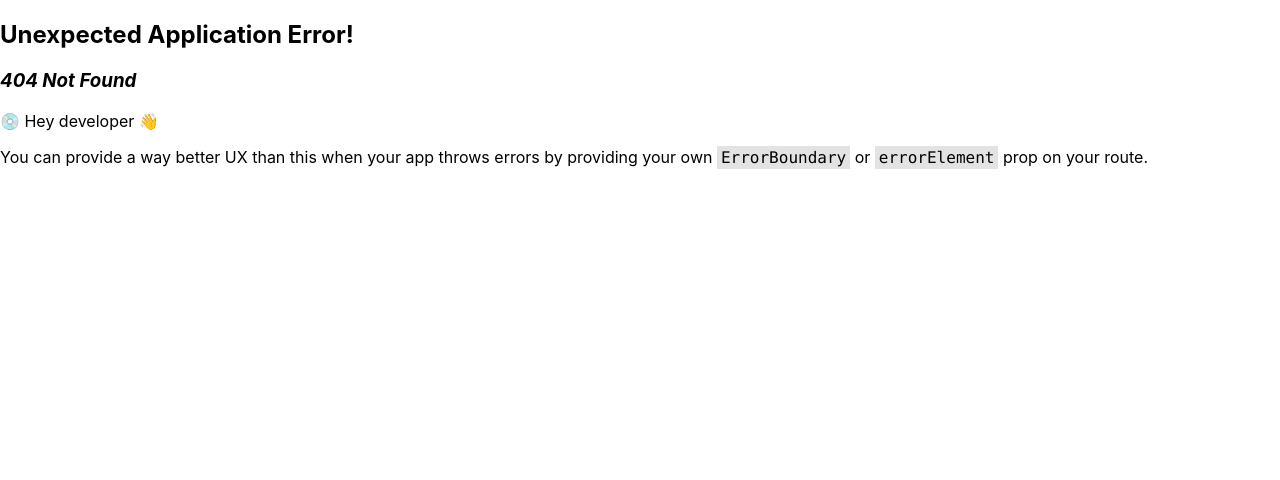
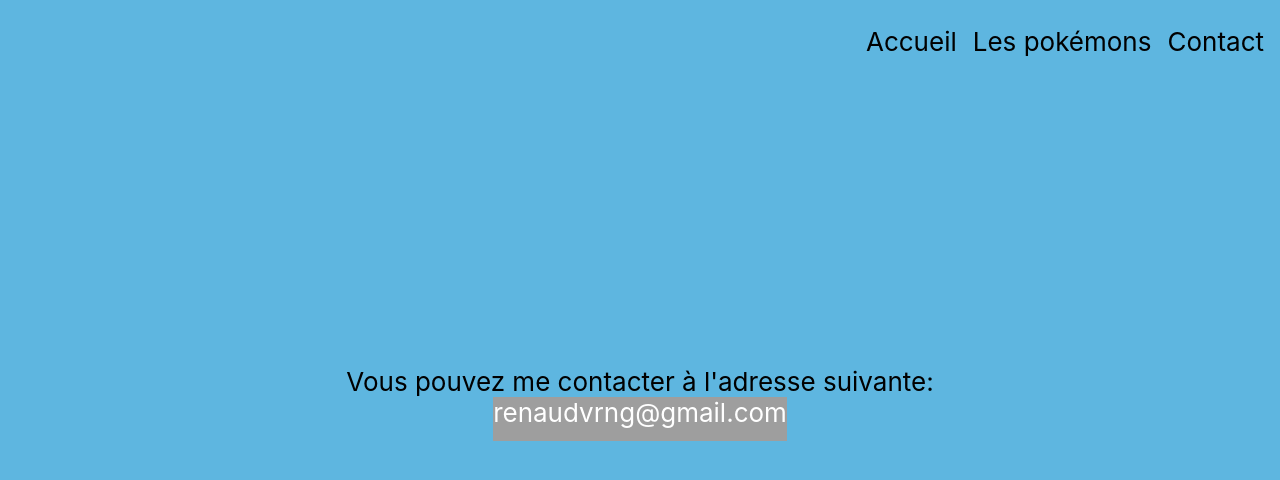
Before and after one commit to RenaudVernageau/pokedex, a React (Create React App) app: page /contact in a window 1280 px wide. Before the commit this address had no page. Shown: the top 480 px of the page. Built offline with nearby package versions, Linux system fonts and the light colour scheme; grey boxes are pictures that could not be loaded.

Commit message:
project v3

```diff
--- a/src/App.css
+++ b/src/App.css
@@ -1,6 +1,9 @@
+html{
+  background-color: #5EB6E0;
+}
+
 .App {
   text-align: center;
-  background-color: #5EB6E0;
 }
 
 .App-logo {
@@ -39,5 +42,64 @@ li{
 }
 
 .App-main {
-  min-height: 100vh;
+  min-height: 50vh;
 }
+
+/* spécificités */
+.abilities{
+  margin: 0.8rem;
+  border: .2rem solid #D9D9D9;
+  border-radius: 12px;
+  box-shadow: 5px 5px 15px -3px rgba(0,0,0,0.32);
+  background-color: #fff;
+  padding: .2rem;
+  color: #404040;
+  font-size: 1.2rem;
+}
+
+h2, h3, p .abilities {
+  text-transform: capitalize;
+}
+
+.main__features{
+  display: flex;
+  flex-wrap: wrap;
+  justify-content: center;
+}
+
+.main__features p {
+  padding: 1rem;
+}
+
+/* contact */
+.contact {
+  display: grid;
+  place-items: center;
+  height: 80vh;
+}
+
+.contact p{
+  display: flex;
+  justify-content: center;
+  align-items: center;
+  flex-direction: column;
+}
+
+.contact a{
+  color:white;
+  text-decoration:none;
+  padding-bottom:13px;
+  background-image:url('https://daks2k3a4ib2z.cloudfront.net/56d8a8f1100bc1bb7928eebd/583235fcbb16630f49a50a8f_wavy-w.png');
+  background-repeat:repeat-x;
+  background-position:-200px 100%;
+  background-size:230px;
+}
+
+.contact a:hover {
+  animation: slideleft 900s infinite linear;
+}
+
+@keyframes slideleft {
+  from { background-position-x: -200px; }
+  to { background-position-x: -90000px; }
+}
--- a/src/App.jsx
+++ b/src/App.jsx
@@ -13,6 +13,9 @@ function App() {
             <li>
               <Link to="/list">Les pokémons</Link>
             </li>
+            <li>
+              <Link to="/contact">Contact</Link>
+            </li>
           </ul>
         </nav>
       </header>
--- /dev/null
+++ b/src/components/Contact.jsx
@@ -0,0 +1,5 @@
+export default function Contact({}) {
+    return <div className="contact">
+            <p>Vous pouvez me contacter à l'adresse suivante: <a className="mail" href="mailto:renaudvrng@gmail.com?subject=Projet Pokédex🐣&body=Bonjour Renaud,%0D%0A%0D%0Aje vous félicite pour votre travail,%0D%0A%0D%0AGood Job 👍🏻">renaudvrng@gmail.com</a></p>
+        </div>
+}
--- a/src/components/List.jsx
+++ b/src/components/List.jsx
@@ -13,7 +13,7 @@ export default function List({ pokemons = [] }) {
         <li key={index}>
             <Link to={"/pokemon/"+poke.name}>
               <article className="card">
-                <h2>{poke.name}</h2>
+                <h3>{poke.name}</h3>
                 <figure>
                   <img src={`https://raw.githubusercontent.com/PokeAPI/sprites/master/sprites/pokemon/other/dream-world/${poke.url.split('/').slice(-2, -1)}.svg`} alt={poke.name} />
                 </figure>
--- a/src/components/Pokemon.jsx
+++ b/src/components/Pokemon.jsx
@@ -5,22 +5,27 @@ export default function Pokemon({ pokemon }) {
   return (
     <ul>
         <li>
-          <h1>{pokemon.name}</h1>
+          <h2>{pokemon.name}</h2>
           <img src={pokemon.sprites.front_default} alt={pokemon.name} />
           <img src={pokemon.sprites.back_default} alt={pokemon.name} />
           <img src={pokemon.sprites.front_shiny} alt={pokemon.name} />
           <img src={pokemon.sprites.back_shiny} alt={pokemon.name} />
-          <p>Hauteur: {pokemon.height}</p>
-          <p>Poids: {pokemon.weight}</p>
-          <p>Expérience: {pokemon.base_experience}</p>
-          <p>Types: {pokemon.types.map((type) => {
-              return <span>{type.type.name} </span>
+          <span className="main__features">
+            <p>Hauteur: {pokemon.height}"</p>
+            <p>Poids: {pokemon.weight} lbs</p>
+            <p>Expérience: {pokemon.base_experience} xp</p>
+          </span>
+          <p>Types: </p>
+          <p>{pokemon.types.map((type,i) => {
+              return <span key={i} className="abilities">{type.type.name} </span>
           })}</p>
-          <p>Capacités: {pokemon.abilities.map((ability) => {
-              return <span>{ability.ability.name} </span>
+          <p>Capacités: </p>
+          <p>{pokemon.abilities.map((ability,i) => {
+              return <span key={i} className="abilities">{ability.ability.name} </span>
           })}</p>
-          <p>Statistiques: {pokemon.stats.map((stat) => {
-              return <span>{stat.stat.name} </span>
+          <p>Statistiques: </p>
+          <p>{pokemon.stats.map((stat,i) => {
+              return <span key={i} className="abilities">{stat.stat.name} </span>
           })}</p>
         </li>
     </ul>
--- a/src/index.js
+++ b/src/index.js
@@ -7,6 +7,7 @@ import App from './App';
 import Home from './components/Home';
 import Fetch from "./containers/Fetch";
 import FetchSpecs from "./containers/FetchSpecs";
+import Contact from "./components/Contact";
 
 import './index.css';
 import reportWebVitals from './reportWebVitals';
@@ -27,6 +28,10 @@ const router = createBrowserRouter([
       {
         path: "/pokemon/:name",
         element: <FetchSpecs />,
+      },
+      {
+        path: "/contact",
+        element: <Contact />,
       }
     ],
   },
```
